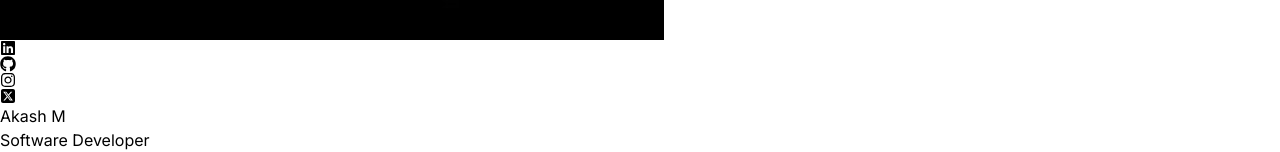
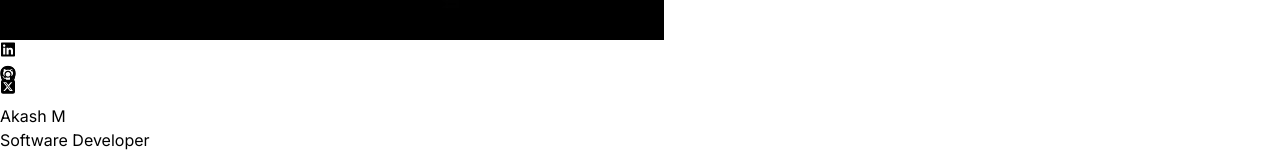
Before and after one commit to 1K1S8/akaz-portfolio-deploy, a React (Vite) app: page / in a window 1280 px wide. Shown: the part 440-592 px from the top of the page. Built offline with nearby package versions, Linux system fonts and the light colour scheme.

Commit message:
icons :animation change

```diff
--- a/src/components/Navbar.jsx
+++ b/src/components/Navbar.jsx
@@ -27,10 +27,34 @@
          <img className="mx-2 w-10" src={logo} alt="logo"/>
       </div>
       <div className="m-8 flex items-center justify-center gap-4 text-2xl">
-        <a href="https://www.linkedin.com/in/akash-m-061aa224b/?utm_source=share&utm_campaign=share_via&utm_content=profile&utm_medium=android_app" className="text-2xl text-blue-400"><FaLinkedin/></a>
-        <a href="https://github.com/1K1S8"><FaGithub/></a>
-        <a href="https://www.instagram.com/accounts/login/?hl=en" className="text-2xl text-pink-400"><FaInstagram/></a>
+        <motion.div
+          variants={iconVariants(2.5)}
+          initial="initial"
+          animate="animate"
+          classname="rounded-2xl border-4 border-neutral-800 p-4">
+          <a href="https://www.linkedin.com/in/akash-m-061aa224b/?utm_source=share&utm_campaign=share_via&utm_content=profile&utm_medium=android_app" className="text-2xl text-blue-400" ><FaLinkedin/></a>
+      </motion.div>
+      <motion.div
+          variants={iconVariants(3)}
+          initial="initial"
+          animate="animate"
+          classname="rounded-2xl border-4 border-neutral-800 p-4">
+          <a href="https://github.com/1K1S8"><FaGithub/></a>
+        </motion.div>
+        <motion.div
+          variants={iconVariants(5)}
+          initial="initial"
+          animate="animate"
+          classname="rounded-2xl border-4 border-neutral-800 p-4">
+          <a href="https://www.instagram.com/accounts/login/?hl=en" className="text-2xl text-pink-400"><FaInstagram/></a>
+        </motion.div>
+        <motion.div
+          variants={iconVariants(2)}
+          initial="initial"
+          animate="animate"
+          classname="rounded-2xl border-4 border-neutral-800 p-4">
         <a href="https://x.com/i/flow/login"><FaSquareXTwitter/></a>
+        </motion.div>
 
 
       {/*
```
